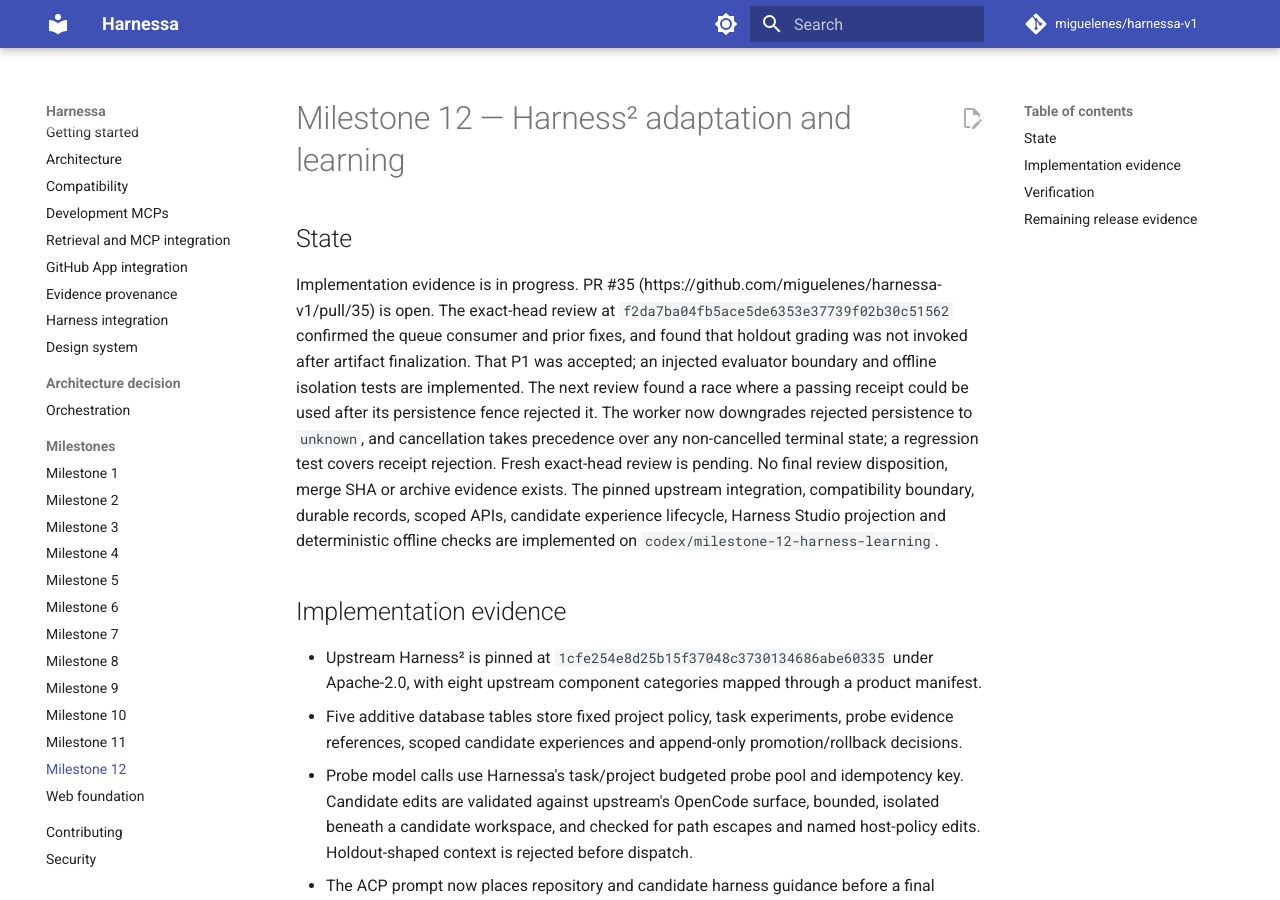
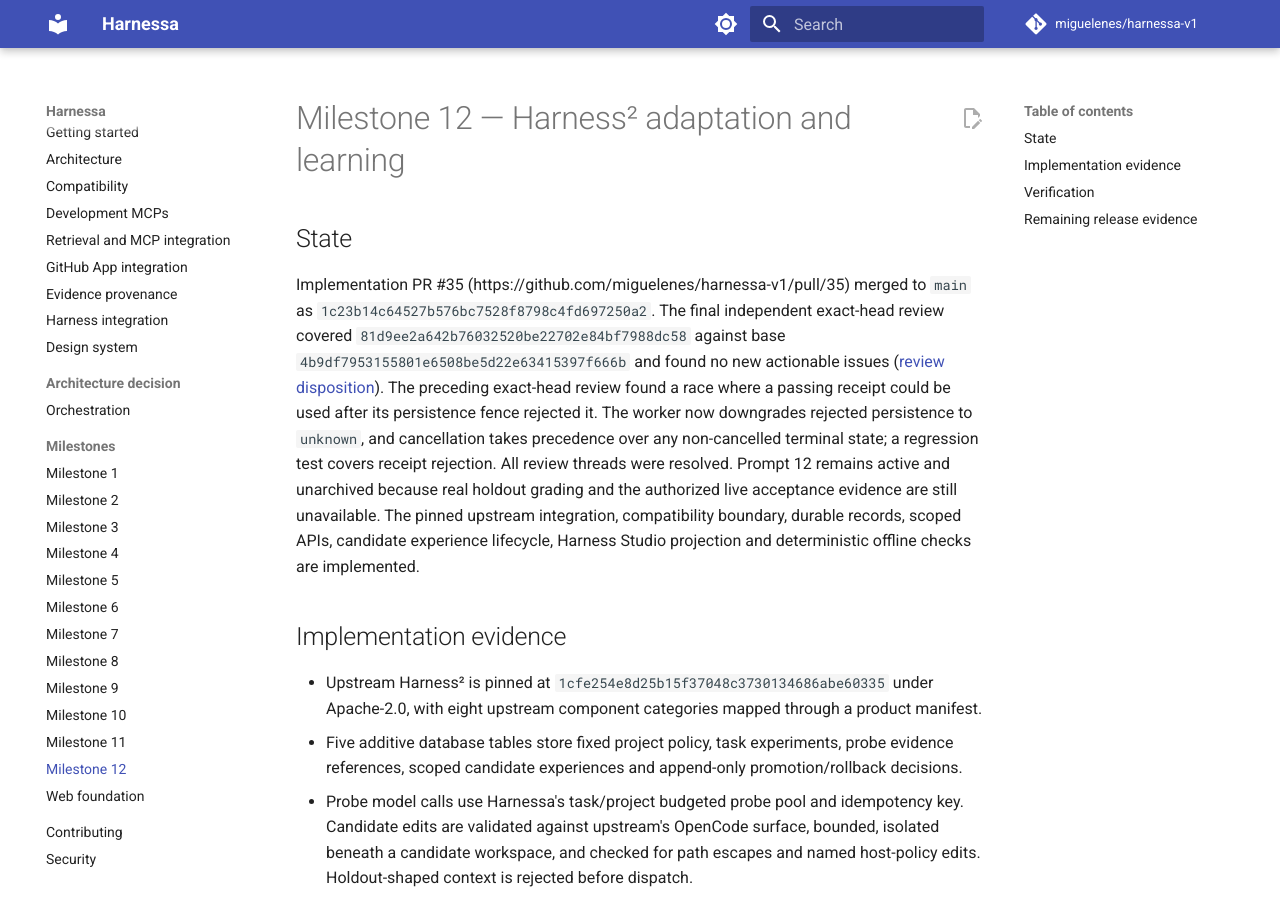
Before and after one commit to miguelenes/harnessa-v1, an MkDocs documentation site: the page built from docs/milestones/12.md, in a window 1280 px wide and 900 px high. Built offline with MkDocs 1.6.1 and Material for MkDocs 9.7.7, drawn with Linux system fonts in a browser that asks for light colours; comment, search, counter and statistics services are not loaded; some of the changed text lies outside the part shown.

Commit message:
docs: record milestone 12 merge evidence

```diff
--- a/docs/milestones/12.md
+++ b/docs/milestones/12.md
@@ -2,7 +2,7 @@
 
 ## State
 
-Implementation evidence is in progress. PR #35 (https://github.com/miguelenes/harnessa-v1/pull/35) is open. The exact-head review at `f2da7ba04fb5ace5de6353e37739f02b30c51562` confirmed the queue consumer and prior fixes, and found that holdout grading was not invoked after artifact finalization. That P1 was accepted; an injected evaluator boundary and offline isolation tests are implemented. The next review found a race where a passing receipt could be used after its persistence fence rejected it. The worker now downgrades rejected persistence to `unknown`, and cancellation takes precedence over any non-cancelled terminal state; a regression test covers receipt rejection. Fresh exact-head review is pending. No final review disposition, merge SHA or archive evidence exists. The pinned upstream integration, compatibility boundary, durable records, scoped APIs, candidate experience lifecycle, Harness Studio projection and deterministic offline checks are implemented on `codex/milestone-12-harness-learning`.
+Implementation PR #35 (https://github.com/miguelenes/harnessa-v1/pull/35) merged to `main` as `1c23b14c64527b576bc7528f8798c4fd697250a2`. The final independent exact-head review covered `81d9ee2a642b76032520be22702e84bf7988dc58` against base `4b9df7953155801e6508be5d22e63415397f666b` and found no new actionable issues ([review disposition](https://github.com/miguelenes/harnessa-v1/pull/35#issuecomment-6368922286)). The preceding exact-head review found a race where a passing receipt could be used after its persistence fence rejected it. The worker now downgrades rejected persistence to `unknown`, and cancellation takes precedence over any non-cancelled terminal state; a regression test covers receipt rejection. All review threads were resolved. Prompt 12 remains active and unarchived because real holdout grading and the authorized live acceptance evidence are still unavailable. The pinned upstream integration, compatibility boundary, durable records, scoped APIs, candidate experience lifecycle, Harness Studio projection and deterministic offline checks are implemented.
 
 ## Implementation evidence
 
@@ -24,8 +24,9 @@
 - Focused worker/Harness² adapter tests: 34 passed; worker integration tests: 5 passed, including experiment queueing, overview serialization, exact-digest promotion, rollback, stale-claim recovery, matched probe evidence, post-persistence holdout receipt redaction, unconfigured-grader blocking and evaluator timeout handling.
 - `git diff --check`: passed.
 - `pnpm --filter @harnessa/web typecheck`, `lint`, and `build`: passed.
+- Hosted required checks passed on reviewed head `81d9ee2a642b76032520be22702e84bf7988dc58`: Local CI (push and pull-request runs), CodeQL, and review-thread resolution. Documentation build passed; deployment was skipped by workflow conditions. Branch protection remained unchanged, with approval optional and required checks enforced.
 - Live provider-backed task experiment: not run. No external credentials or bounded live-run authorization were supplied; no gains are asserted. The deterministic demo validates upstream recursion but is not a Harnessa task executor.
 
 ## Remaining release evidence
 
-The independent holdout grader remains an external, separately permissioned integration and is not configured in this environment. A deterministic evaluator fixture exercises the isolated adapter, but no real holdout grade or live model-backed experiment has run. The worker blocks experiments without an evaluator and the promotion gate rejects absent or mismatched holdout receipts. Obtain a fresh exact-head review; resolve accepted review threads only after its disposition. Hosted checks, protected merge, merge SHA and unchanged prompt archive remain pending; keep M12 active until required live acceptance evidence is available.
+The independent holdout grader remains an external, separately permissioned integration and is not configured in this environment. A deterministic evaluator fixture exercises the isolated adapter, but no real holdout grade or authorized live model-backed experiment has run. The worker blocks experiments without an evaluator and the promotion gate rejects absent or mismatched holdout receipts. PR #35 is merged, but M12 remains active and its prompt remains unchanged at `planning/prompts/12-harness-learning.md` until required live acceptance evidence is available. M13 has not started.
```
